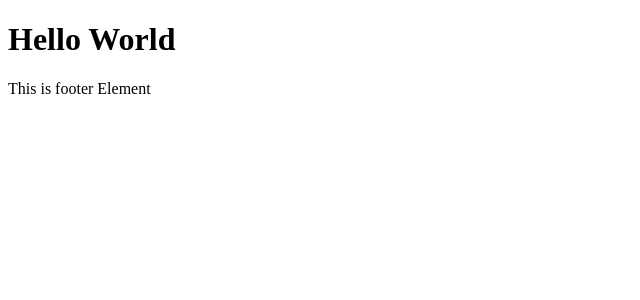
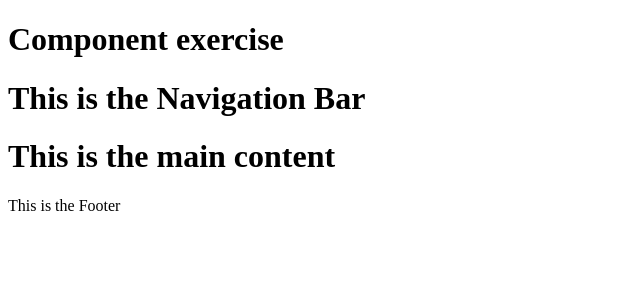
Before and after one commit to Viyath/react_learn, a React (Create React App) app: page / in a window 1280 px wide. Shown: the top 300 px of the page, without its empty margins (0-640 px from the left). Built offline with nearby package versions, Linux system fonts and the light colour scheme.

Commit message:
Component Exercise // Set up the React app from scratch // Render an App component (defined in a separate file) // Inside App, render:   // 1. A Navbar component   // 2. A MainContent component   // 3. A Footer component

```diff
--- a/components/App.js
+++ b/components/App.js
@@ -1,10 +1,14 @@
 import React from "react";
+import Nav from "../components/Navbar";
+import Main from "../components/MainContent";
 import Footer from "../components/Footer";
 
 function App() {
   return (
     <div>
-      <h1>Hello World </h1>
+      <h1>Component exercise</h1>
+      <Nav />
+      <Main />
       <Footer />
     </div>
   );
--- a/components/Footer.js
+++ b/components/Footer.js
@@ -1,7 +1,11 @@
 import React from "react";
 
 function Footer() {
-  return <p>This is footer Element</p>;
+  return (
+    <div>
+      <p>This is the Footer</p>
+    </div>
+  );
 }
 
 export default Footer;
--- /dev/null
+++ b/components/MainContent.js
@@ -0,0 +1,10 @@
+import React from "react";
+
+function MainContent() {
+  return (
+    <div>
+      <h1>This is the main content</h1>
+    </div>
+  );
+}
+export default MainContent;
--- /dev/null
+++ b/components/Navbar.js
@@ -0,0 +1,11 @@
+import React from "react";
+
+function NavBar() {
+  return (
+    <div>
+      <h1>This is the Navigation Bar</h1>
+    </div>
+  );
+}
+
+export default NavBar;
--- /dev/null
+++ b/src/Index.js
@@ -0,0 +1,5 @@
+import React from "react";
+import ReactDOM from "react-dom";
+import App from "../components/App";
+
+ReactDOM.render(<App />, document.getElementById("root"));
--- a/src/index.js
+++ /dev/null
@@ -1,6 +0,0 @@
-import React from "react";
-import ReactDOM from "react-dom";
-
-import App from "../components/App";
-
-ReactDOM.render(<App />, document.getElementById("root"));
```
Also changed, not shown: components/MyInfo.js (deleted, +0 -16 lines).
